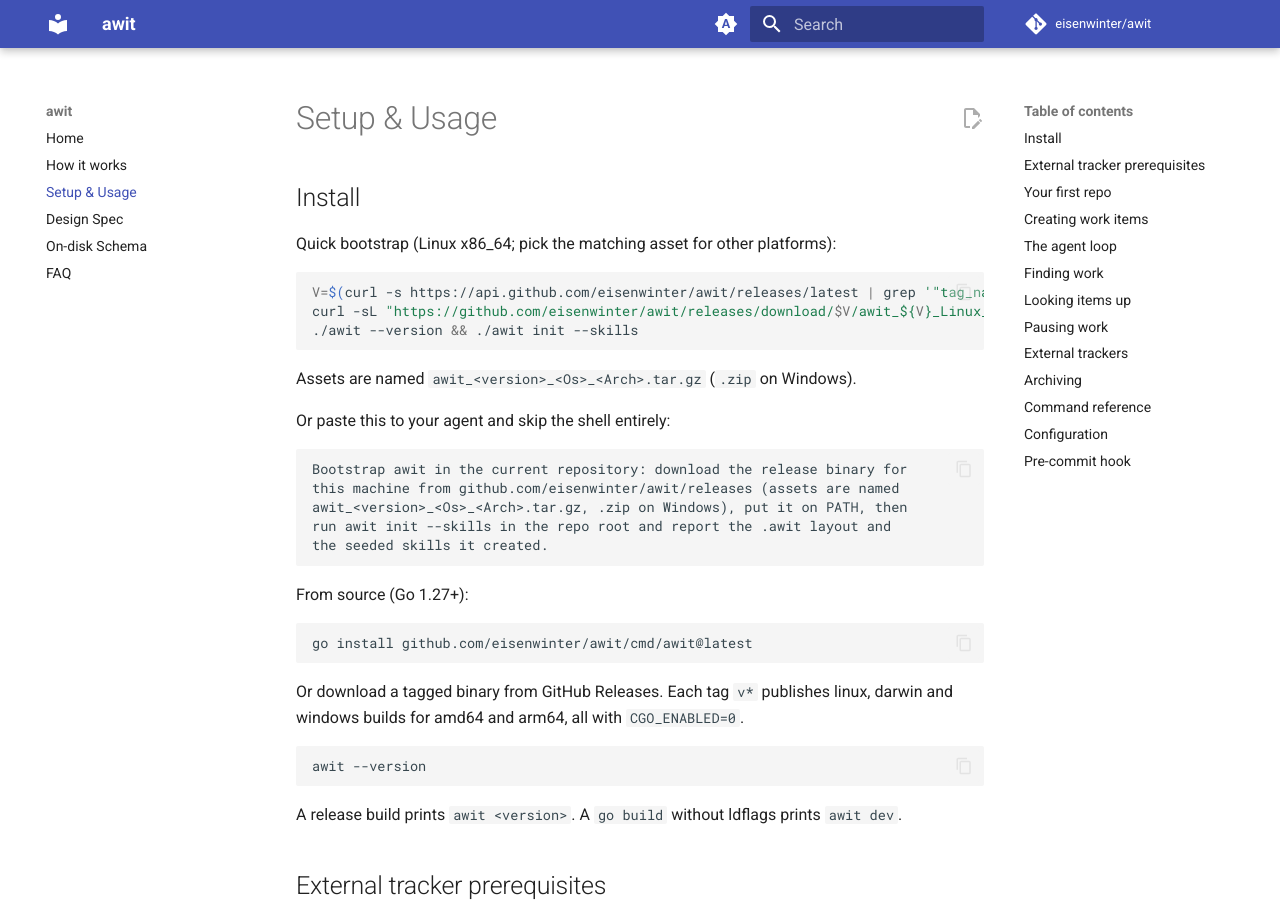
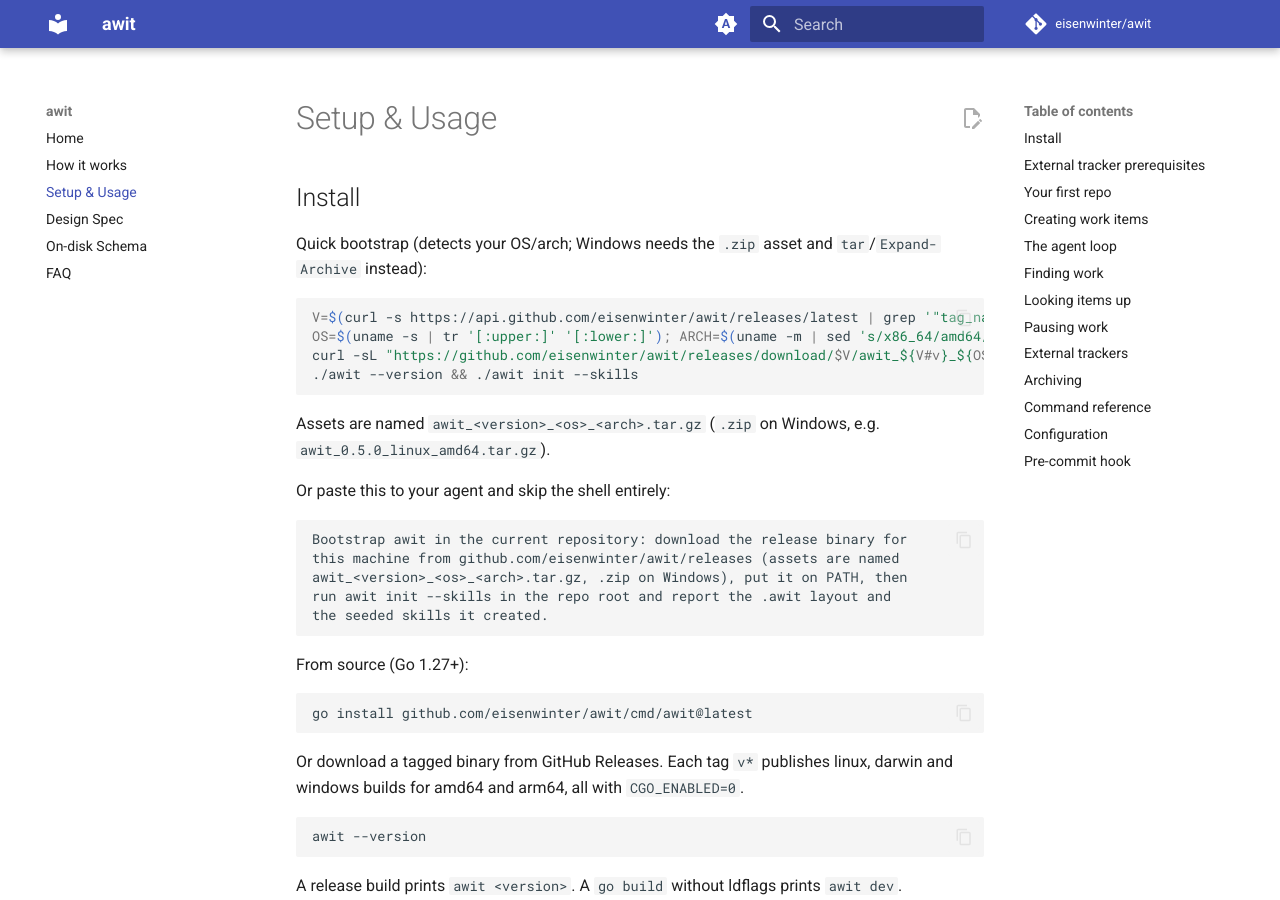
Before and after one commit to eisenwinter/awit, an MkDocs documentation site: the page built from docs/usage.md, in a window 1280 px wide and 900 px high. Built offline with MkDocs 1.6.1 and Material for MkDocs 9.7.7, drawn with Linux system fonts in a browser that asks for light colours; comment, search, counter and statistics services are not loaded.

Commit message:
docs: correct release asset names in bootstrap

````diff
--- a/docs/usage.md
+++ b/docs/usage.md
@@ -2,22 +2,23 @@
 
 ## Install
 
-Quick bootstrap (Linux x86_64; pick the matching asset for other platforms):
+Quick bootstrap (detects your OS/arch; Windows needs the `.zip` asset and `tar`/`Expand-Archive` instead):
 
 ```bash
 V=$(curl -s https://api.github.com/eisenwinter/awit/releases/latest | grep '"tag_name"' | cut -d'"' -f4)
-curl -sL "https://github.com/eisenwinter/awit/releases/download/$V/awit_${V}_Linux_x86_64.tar.gz" | tar xz awit
+OS=$(uname -s | tr '[:upper:]' '[:lower:]'); ARCH=$(uname -m | sed 's/x86_64/amd64/;s/aarch64/arm64/')
+curl -sL "https://github.com/eisenwinter/awit/releases/download/$V/awit_${V#v}_${OS}_${ARCH}.tar.gz" | tar xz awit
 ./awit --version && ./awit init --skills
 ```
 
-Assets are named `awit_<version>_<Os>_<Arch>.tar.gz` (`.zip` on Windows).
+Assets are named `awit_<version>_<os>_<arch>.tar.gz` (`.zip` on Windows, e.g. `awit_0.5.0_linux_amd64.tar.gz`).
 
 Or paste this to your agent and skip the shell entirely:
 
 ```text
 Bootstrap awit in the current repository: download the release binary for
 this machine from github.com/eisenwinter/awit/releases (assets are named
-awit_<version>_<Os>_<Arch>.tar.gz, .zip on Windows), put it on PATH, then
+awit_<version>_<os>_<arch>.tar.gz, .zip on Windows), put it on PATH, then
 run awit init --skills in the repo root and report the .awit layout and
 the seeded skills it created.
 ```
````
Also changed, not shown: README.md (+4 -3 lines), docs/index.md (+1 -1 lines).
